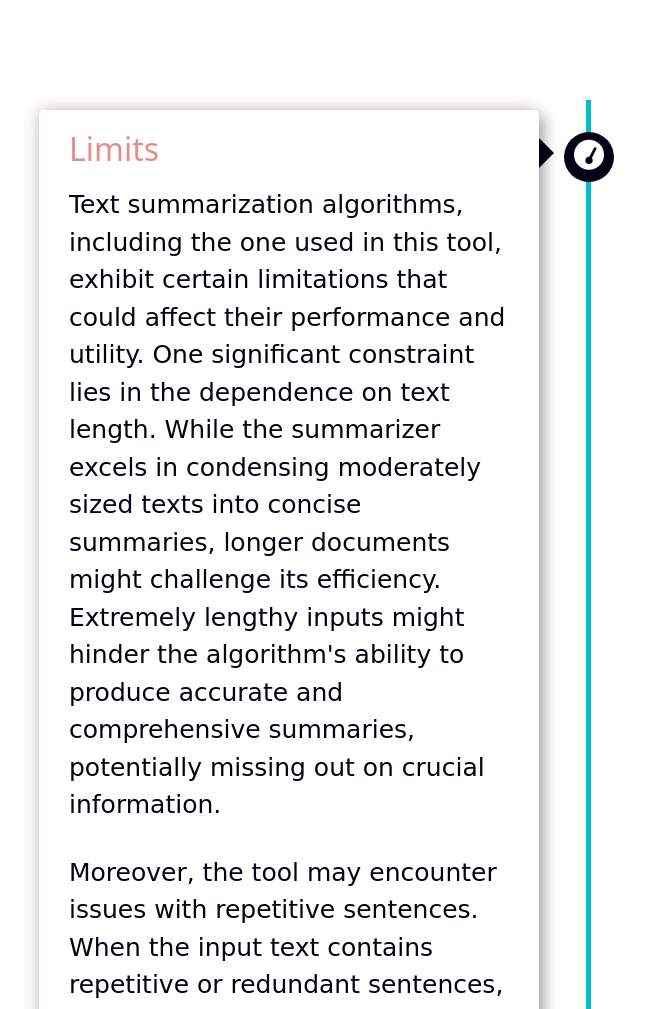
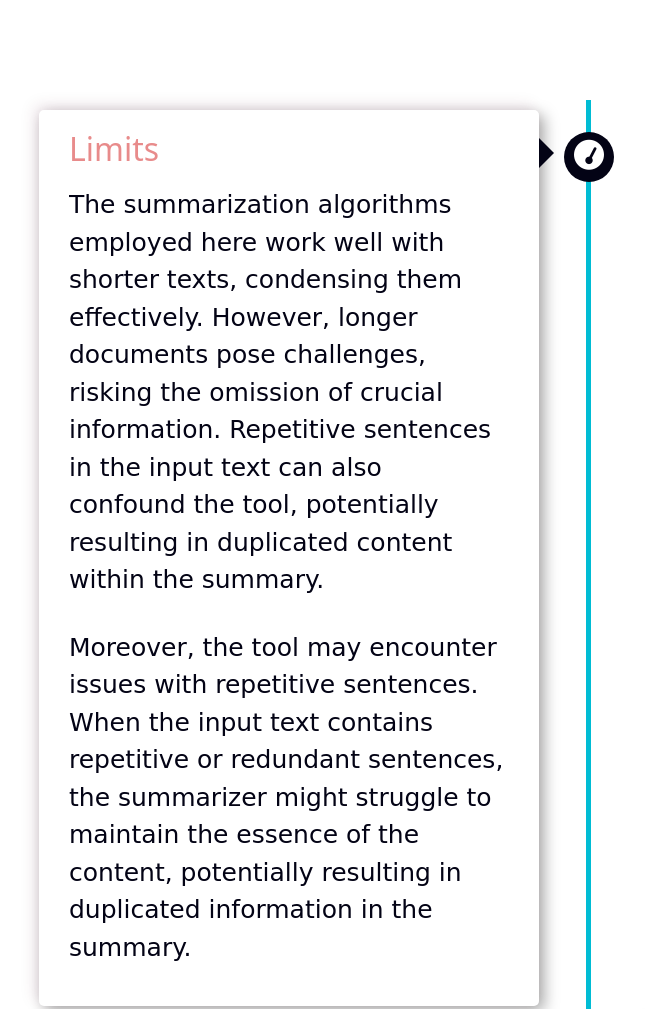
Before and after one commit to abdulfaheemaf/Text_Summarizer, a Django app: page /About in a window 1280 px wide. Shown: the part 98-1107 px from the top of the page, without its empty margins (51-696 px from the left). Run offline with Django 4.2, Linux system fonts and the light colour scheme; some web fonts are replaced.

Commit message:
About.html

```diff
--- a/Templates/About.html
+++ b/Templates/About.html
@@ -35,7 +35,7 @@
        <i class="fa-solid fa-gauge-simple-high"></i>
         <div class="timeline_text_box">
             <h2>Limits</h2>
-            <p>Text summarization algorithms, including the one used in this tool, exhibit certain limitations that could affect their performance and utility. One significant constraint lies in the dependence on text length. While the summarizer excels in condensing moderately sized texts into concise summaries, longer documents might challenge its efficiency. Extremely lengthy inputs might hinder the algorithm's ability to produce accurate and comprehensive summaries, potentially missing out on crucial information.</p>
+            <p>The summarization algorithms employed here work well with shorter texts, condensing them effectively. However, longer documents pose challenges, risking the omission of crucial information. Repetitive sentences in the input text can also confound the tool, potentially resulting in duplicated content within the summary.</p>
         <p>Moreover, the tool may encounter issues with repetitive sentences. When the input text contains repetitive or redundant sentences, the summarizer might struggle to maintain the essence of the content, potentially resulting in duplicated information in the summary.</p>
             <span class="left_container_arrow"></span>
         </div>
```
